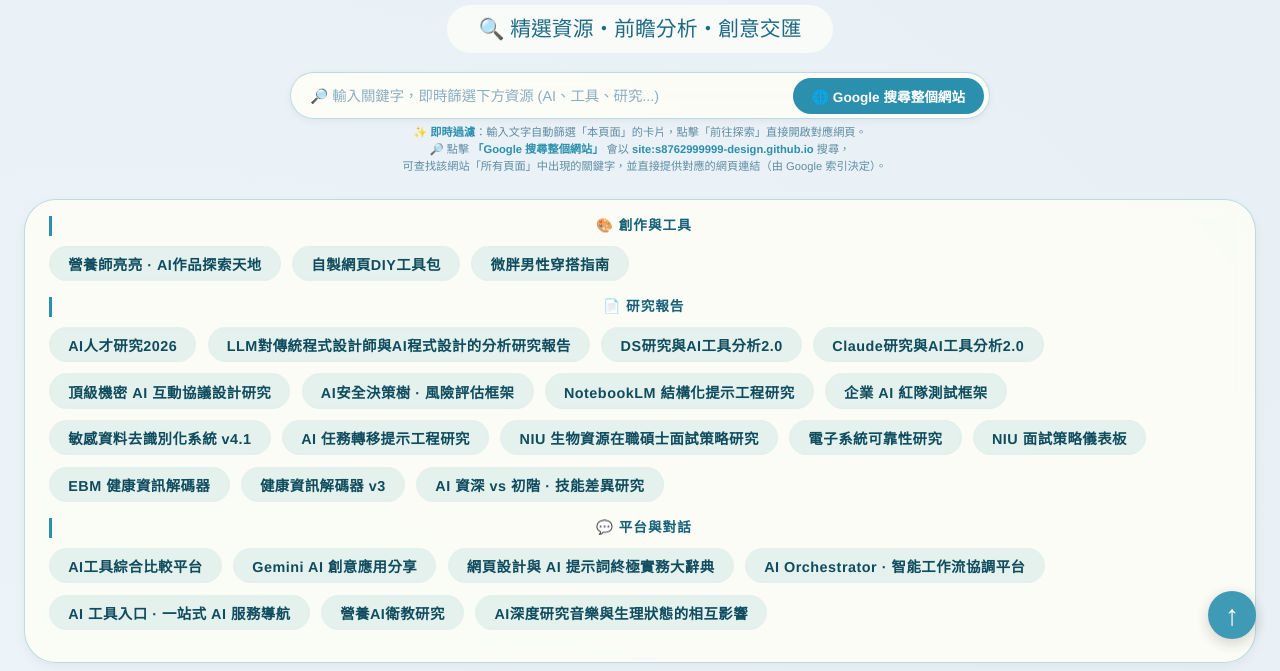
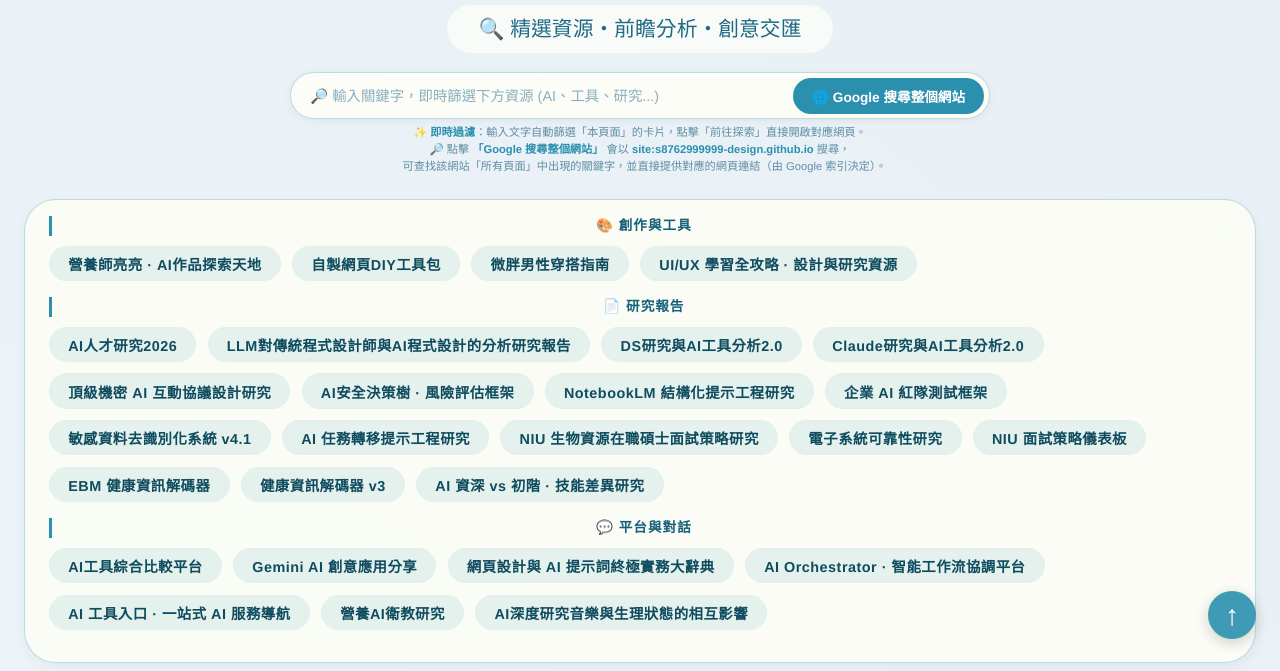
Before and after one commit to s8762999999-design/s8762999999-design.github.io, a plain HTML site: page index.html in a window 1280 px wide. Shown: the part 129-800 px from the top of the page. Drawn offline with Linux system fonts and the light colour scheme.

Commit message:
Update index.html
UI/UX 學習全攻略 · 設計與研究資源

```diff
--- a/index.html
+++ b/index.html
@@ -5,7 +5,7 @@
     <meta name="viewport" content="width=device-width, initial-scale=1.0, viewport-fit=cover">
 
     <title>營養師亮亮AI探索研究成果</title>
-    <meta name="description" content="營養師亮亮AI探索研究成果彙整：AI藝術創作、自製網頁工具、AI人才前瞻、LLM/DS/Claude分析報告、AI工具比較平台、AI Orchestrator、AI工具入口導航、營養AI衛教研究、AI音樂生理研究、AI互動協議設計、AI安全決策樹、NotebookLM提示工程、企業AI紅隊測試、敏感資料去識別化系統、AI任務轉移提示工程、NIU生物資源面試策略、電子系統可靠性研究、NIU面試策略儀表板、EBM健康資訊解碼器、健康資訊解碼器v3、微胖男性穿搭指南、AI資深vs初階技能差異研究，以及網頁設計AI提示詞辭典與Gemini創意應用。">
+    <meta name="description" content="營養師亮亮AI探索研究成果彙整：AI藝術創作、自製網頁工具、AI人才前瞻、LLM/DS/Claude分析報告、AI工具比較平台、AI Orchestrator、AI工具入口導航、營養AI衛教研究、AI音樂生理研究、AI互動協議設計、AI安全決策樹、NotebookLM提示工程、企業AI紅隊測試、敏感資料去識別化系統、AI任務轉移提示工程、NIU生物資源面試策略、電子系統可靠性研究、NIU面試策略儀表板、EBM健康資訊解碼器、健康資訊解碼器v3、微胖男性穿搭指南、AI資深vs初階技能差異研究、UI/UX學習全攻略，以及網頁設計AI提示詞辭典與Gemini創意應用。">
 
     <style>
         * {
@@ -410,7 +410,7 @@
         .resource-card {
             animation: fadeSlideUp 0.5s ease backwards;
         }
-        /* 支援最多 26 張卡片 */
+        /* 支援最多 27 張卡片 */
         .resource-card:nth-child(1) { animation-delay: 0.05s; }
         .resource-card:nth-child(2) { animation-delay: 0.1s; }
         .resource-card:nth-child(3) { animation-delay: 0.15s; }
@@ -437,6 +437,7 @@
         .resource-card:nth-child(24) { animation-delay: 1.2s; }
         .resource-card:nth-child(25) { animation-delay: 1.25s; }
         .resource-card:nth-child(26) { animation-delay: 1.3s; }
+        .resource-card:nth-child(27) { animation-delay: 1.35s; }
     </style>
 </head>
 <body>
@@ -478,8 +479,8 @@
 
 <script>
     // ============================================================
-    // 卡片資料陣列 (共26個，新增「AI 資深 vs 初階 · 技能差異研究」)
-    // 新卡片歸類於「研究報告」群組，日期標記為 2026/04/12
+    // 卡片資料陣列 (共27個，新增「UI/UX 學習全攻略 · 設計與研究資源」)
+    // 新卡片歸類於「創作與工具」群組，日期標記為 2026/04/12
     // ============================================================
     const sitesData = [
         { title: "營養師亮亮 · AI作品探索天地", url: "https://htmlpreview.github.io/?https://raw.githubusercontent.com/s8762999999-design/winson.dietition.lee.github.io/d751e253049c54ff7c5fb9eb6ce2793cd6eaab21/%E7%87%9F%E9%A4%8A%E5%B8%AB%E4%BA%AE%E4%BA%AE%E7%9A%84AI%E4%BD%9C%E5%93%81%E6%8E%A2%E7%B4%A2%E5%A4%A9%E5%9C%B0", description: "結合人工智慧與營養美學的互動展示空間，亮亮營養師生成AI繪圖、創意食譜及數位藝術作品，探索科技與健康的交匯點。", features: ["AI生成圖像藝廊", "營養知識跨界融合", "互動式作品體驗"], icon: "🎨✨", category: "🎭 AI創作", group: "創作與工具" },
@@ -507,8 +508,9 @@
         { title: "EBM 健康資訊解碼器", url: "https://s8762999999-design.github.io/EBM-Health-Info-Decoder/", description: "基於實證醫學（EBM）架構的健康資訊解碼工具，協助使用者解讀醫療文獻、辨識偽科學謠言，並提供客觀的治療選項評估與風險溝通輔助。", features: ["實證醫學解讀", "謠言自動偵測", "治療選項評估"], icon: "📚🔬", category: "📑 深度報告", group: "研究報告", showDevDate: true },
         { title: "健康資訊解碼器 v3", url: "https://s8762999999-design.github.io/Health_Info_Decoder_v3/", description: "第三代健康資訊解碼平台，整合大型語言模型與醫學知識庫，可解析複雜醫療術語、比對臨床指引，並提供個人化健康建議與衛教資源。", features: ["醫療術語解析", "臨床指引比對", "個人化建議生成"], icon: "🏥🤖", category: "📑 深度報告", group: "研究報告", showDevDate: true },
         { title: "微胖男性穿搭指南", url: "https://s8762999999-design.github.io/styling-guide-spa/", description: "藉由 Gemini deep research 來研究如何透過剪裁、色彩與視覺錯覺，立即展現自信與俐落感。", features: ["理工男穿搭自我升級", "不同場合穿搭指引", "自我外貌整理原則"], icon: "👔🧥", category: "🔧 開發輔助", group: "創作與工具", showDevDate: true },
-        // ========= 新加入的「AI 資深 vs 初階 · 技能差異研究」 =========
-        { title: "AI 資深 vs 初階 · 技能差異研究", url: "https://s8762999999-design.github.io/AI-senion-VS-junior/", description: "深入比較資深 AI 工程師與初階從業者在演算法設計、模型優化、部署維護與問題除錯上的能力差距，提供系統化的技能成長地圖與學習建議。", features: ["技能差距分析", "成長路徑規劃", "實務案例對照"], icon: "📊🎓", category: "📑 深度報告", group: "研究報告", showDevDate: true }
+        { title: "AI 資深 vs 初階 · 技能差異研究", url: "https://s8762999999-design.github.io/AI-senion-VS-junior/", description: "深入比較資深 AI 工程師與初階從業者在演算法設計、模型優化、部署維護與問題除錯上的能力差距，提供系統化的技能成長地圖與學習建議。", features: ["技能差距分析", "成長路徑規劃", "實務案例對照"], icon: "📊🎓", category: "📑 深度報告", group: "研究報告", showDevDate: true },
+        // ========= 新加入的「UI/UX 學習全攻略 · 設計與研究資源」 =========
+        { title: "UI/UX 學習全攻略 · 設計與研究資源", url: "https://s8762999999-design.github.io/UI-UX-learning/", description: "完整收錄 UI/UX 設計與使用者研究的學習路徑，涵蓋 Figma 實戰、設計系統、可用性測試、心理學原則及作品集建構，幫助設計師從入門到專業。", features: ["Figma 實戰教學", "設計系統指南", "作品集建構技巧"], icon: "🎨📱", category: "🔧 開發輔助", group: "創作與工具", showDevDate: true }
     ];
 
     function generateCards() {
@@ -529,7 +531,7 @@
                 if (["頂級機密 AI 互動協議設計研究", "AI安全決策樹 · 風險評估框架"].includes(item.title)) dateLabel = "📅 2026/04/09";
                 if (item.title === "NotebookLM 結構化提示工程研究" || item.title === "企業 AI 紅隊測試框架" || item.title === "敏感資料去識別化系統 v4.1") dateLabel = "📅 2026/04/10";
                 if (item.title === "AI 任務轉移提示工程研究" || item.title === "NIU 生物資源在職碩士面試策略研究" || item.title === "電子系統可靠性研究") dateLabel = "📅 2026/04/11";
-                if (item.title === "NIU 面試策略儀表板" || item.title === "EBM 健康資訊解碼器" || item.title === "健康資訊解碼器 v3" || item.title === "微胖男性穿搭指南" || item.title === "AI 資深 vs 初階 · 技能差異研究") dateLabel = "📅 2026/04/12";
+                if (item.title === "NIU 面試策略儀表板" || item.title === "EBM 健康資訊解碼器" || item.title === "健康資訊解碼器 v3" || item.title === "微胖男性穿搭指南" || item.title === "AI 資深 vs 初階 · 技能差異研究" || item.title === "UI/UX 學習全攻略 · 設計與研究資源") dateLabel = "📅 2026/04/12";
                 cardInnerHtml += `<div class="dev-date">${dateLabel}</div>`;
             }
             cardInnerHtml += `</div>`;
```
